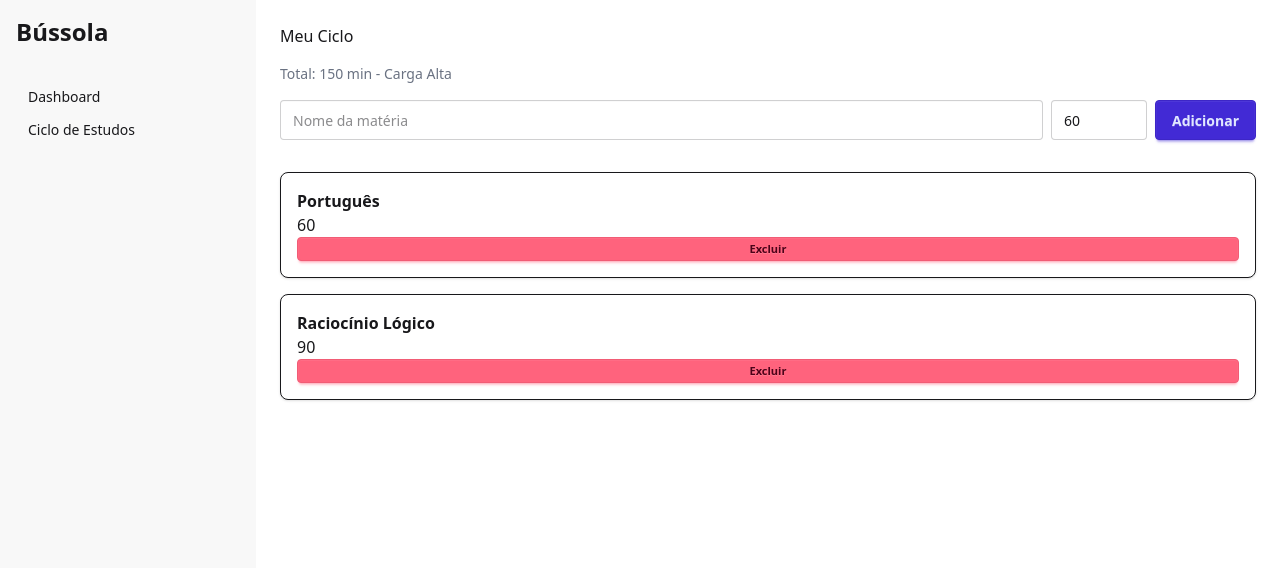
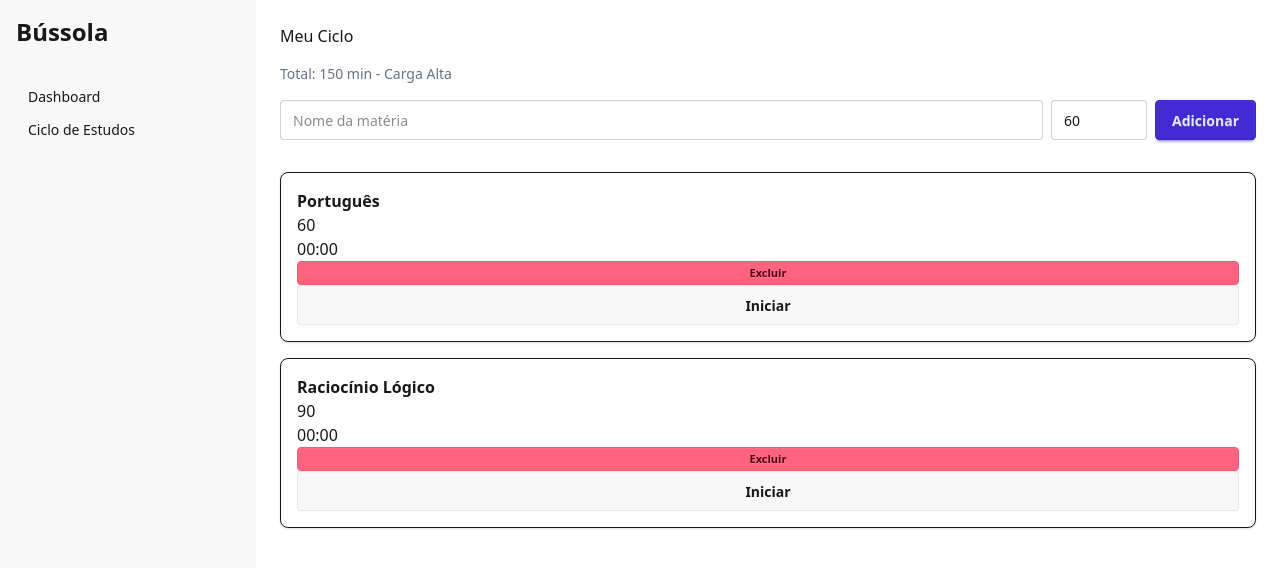
Before and after one commit to Alexandre-Mir/bussola, a Next.js app: page /ciclo in a window 1280 px wide. Shown: the top 568 px of the page. Built offline with nearby package versions, Linux system fonts and the light colour scheme.

Commit message:
feat: implement timer UI and integration

```diff
--- a/src/app/ciclo/page.tsx
+++ b/src/app/ciclo/page.tsx
@@ -91,6 +91,14 @@ export default function Ciclo() {
     });
   }
 
+  function formatTime(seconds: number) {
+    const minutes = Math.floor(seconds / 60);
+    const remainingSeconds = seconds % 60;
+    return `${minutes.toString().padStart(2, "0")}:${remainingSeconds
+      .toString()
+      .padStart(2, "0")}`;
+  }
+
   return (
     <div className=" flex flex-col gap-4">
       <h1>Meu Ciclo</h1>
@@ -123,12 +131,19 @@ export default function Ciclo() {
         <div key={subject.id} className="card bg-base-100 shadow-sm border p-4">
           <strong>{subject.name}</strong>
           <p>{subject.durationMinutes}</p>
+          <p>{formatTime(subject.elapsedSeconds)}</p>
           <button
             className="btn btn-error btn-xs"
             onClick={() => handleDelete(subject.id)}
           >
             Excluir
           </button>
+          <button
+            className="btn "
+            onClick={() => handleToggleTimer(subject.id)}
+          >
+            {subject.isRunning ? "Pausar" : "Iniciar"}
+          </button>
         </div>
       ))}
     </div>
```
